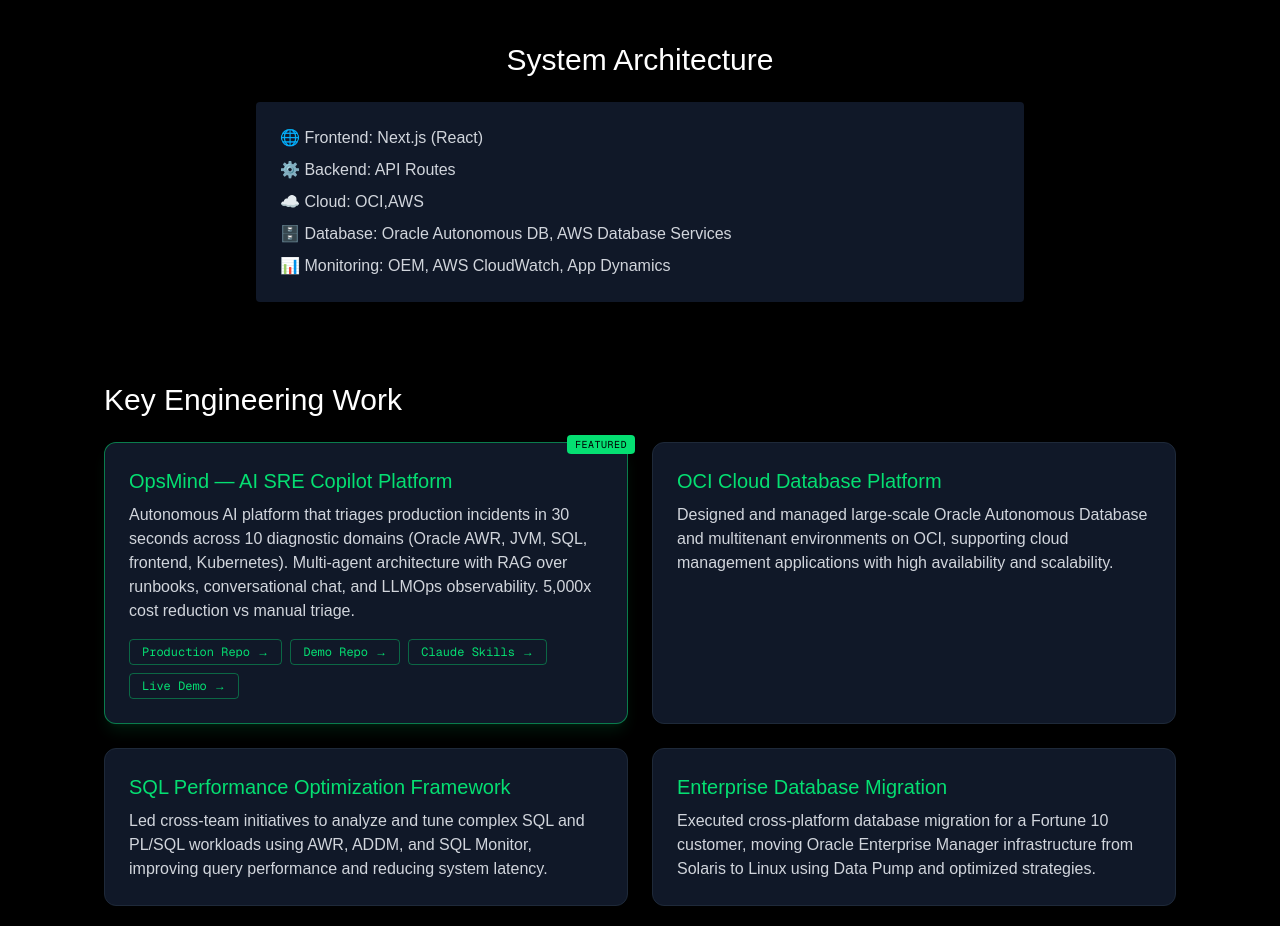
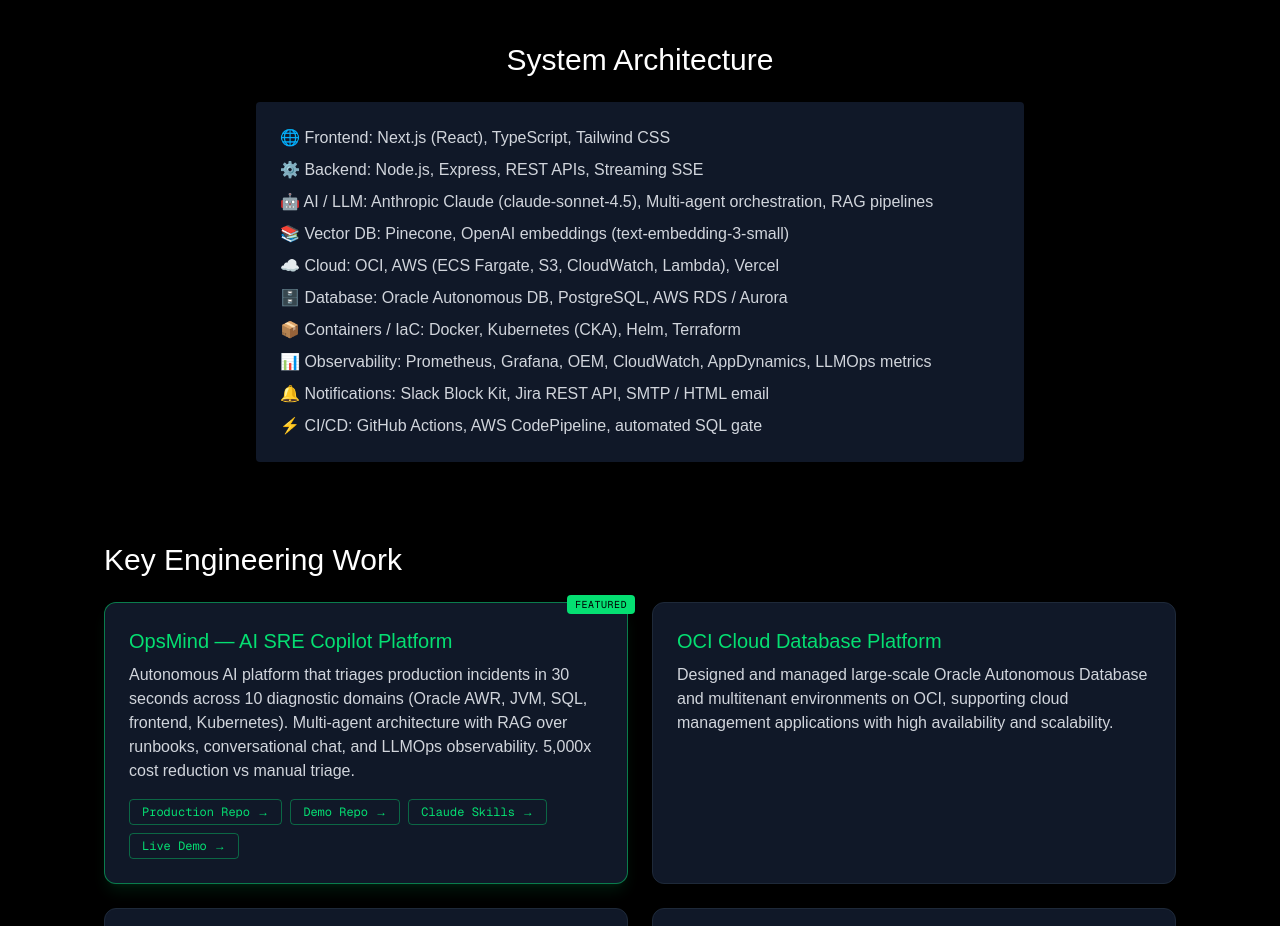
Before and after one commit to srimtipparaju-ux/cloud-db-portfolio, a Next.js app: page / in a window 1280 px wide. Shown: the part 1580-2506 px from the top of the page. Built offline with nearby package versions, Linux system fonts and the light colour scheme; no server answers; the database is empty.

Commit message:
Update system architecture details in Architecture.tsx

```diff
--- a/components/Architecture.tsx
+++ b/components/Architecture.tsx
@@ -2,14 +2,18 @@
   return (
     <section className="p-10 text-center">
       <h2 className="text-3xl mb-6">System Architecture</h2>
-
       <div className="bg-gray-900 p-6 rounded max-w-3xl mx-auto text-left text-gray-300">
         <ul className="space-y-2">
-          <li>🌐 Frontend: Next.js (React)</li>
-          <li>⚙️ Backend: API Routes</li>
-          <li>☁️ Cloud: OCI,AWS</li>
-          <li>🗄️ Database: Oracle Autonomous DB, AWS Database Services</li>
-          <li>📊 Monitoring:  OEM, AWS CloudWatch, App Dynamics</li>
+          <li>🌐 Frontend: Next.js (React), TypeScript, Tailwind CSS</li>
+          <li>⚙️ Backend: Node.js, Express, REST APIs, Streaming SSE</li>
+          <li>🤖 AI / LLM: Anthropic Claude (claude-sonnet-4.5), Multi-agent orchestration, RAG pipelines</li>
+          <li>📚 Vector DB: Pinecone, OpenAI embeddings (text-embedding-3-small)</li>
+          <li>☁️ Cloud: OCI, AWS (ECS Fargate, S3, CloudWatch, Lambda), Vercel</li>
+          <li>🗄️ Database: Oracle Autonomous DB, PostgreSQL, AWS RDS / Aurora</li>
+          <li>📦 Containers / IaC: Docker, Kubernetes (CKA), Helm, Terraform</li>
+          <li>📊 Observability: Prometheus, Grafana, OEM, CloudWatch, AppDynamics, LLMOps metrics</li>
+          <li>🔔 Notifications: Slack Block Kit, Jira REST API, SMTP / HTML email</li>
+          <li>⚡ CI/CD: GitHub Actions, AWS CodePipeline, automated SQL gate</li>
         </ul>
       </div>
     </section>
```
